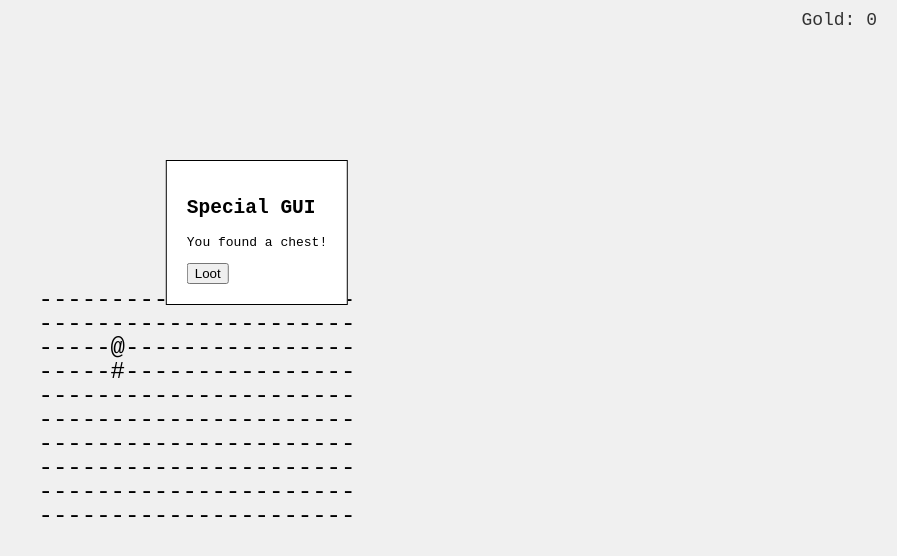
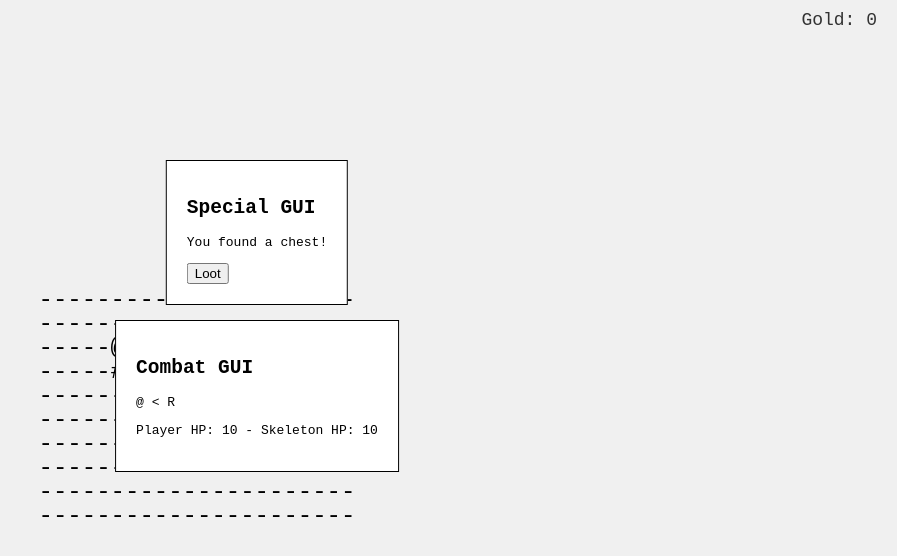
Before and after one commit to noc12345/srpg, a plain HTML site: page index.html in a window 1280 px wide. Shown: the whole page, without its empty margins (383-1280 px from the left). Drawn offline with Linux system fonts and the light colour scheme.

Commit message:
Update 4 index.html

```diff
--- a/index.html
+++ b/index.html
@@ -39,49 +39,76 @@
             color: #333;
             z-index: 1001; /* Ensure it's above the game grid */
         }
+        #combatGui {
+            display: none; /* Hidden by default */
+            position: fixed;
+            top: 40%;
+            left: 50%;
+            transform: translateX(-50%);
+            background-color: white;
+            border: 1px solid black;
+            padding: 20px;
+            z-index: 1000;
+        }
     </style>
 </head>
 <body>
-    <div id="game">
-        <!-- The game grid will be updated here -->
-    </div>
+    <div id="game"></div>
     <div id="gold">Gold: 0</div> <!-- Display the gold here, fixed to the top-right -->
     <div id="gui">
         <h2>Special GUI</h2>
         <p>You found a chest!</p>
         <button id="closeGui">Loot</button>
     </div>
+    <div id="combatGui">
+        <h2>Combat GUI</h2>
+        <p>@       < R </p>
+        <button id="attackButton">Attack</button>
+        <button id="dodgeButton">Dodge</button>
+    </div>
     <script>
         const gameElement = document.getElementById('game');
         const guiElement = document.getElementById('gui');
+        const combatGuiElement = document.getElementById('combatGui');
         const closeGuiButton = document.getElementById('closeGui');
+        const attackButton = document.getElementById('attackButton');
+        const dodgeButton = document.getElementById('dodgeButton');
         const goldElement = document.getElementById('gold');
         const grid = [];
         const rows = 10;
         const cols = 22;
         let playerPosition = { x: 5, y: 2 }; // Updated starting position
         let chestPosition = { x: 5, y: 3 }; // Chest position
+        let skeletonPosition = { x: 8, y: 4 }; // Skeleton starting position
         let gold = 0; // Gold variable
+        let playerHp = 10; // Player health
+        let skeletonHp = 10; // Skeleton health
+        let isPlayerDodging = false; // Player dodge state
+        let attackInProgress = false; // Prevent multiple attacks at once
+        let attackDirection = ''; // '<' or '>'
 
         function initGrid() {
             for (let i = 0; i < rows; i++) {
                 grid[i] = Array(cols).fill('-');
             }
             grid[chestPosition.y][chestPosition.x] = '#'; // Place chest at initial position
+            grid[skeletonPosition.y][skeletonPosition.x] = 'R'; // Place skeleton
             updateGrid();
         }
 
         function updateGrid() {
-            // Clear grid and place player
+            // Clear grid and place player and skeleton
             for (let i = 0; i < rows; i++) {
                 grid[i].fill('-');
             }
             grid[playerPosition.y][playerPosition.x] = '@'; // Place player
+            grid[skeletonPosition.y][skeletonPosition.x] = 'R'; // Place skeleton
             if (chestPosition.x !== -1 && chestPosition.y !== -1) {
                 grid[chestPosition.y][chestPosition.x] = '#'; // Place chest
             }
             gameElement.textContent = grid.map(row => row.join('')).join('\n');
             checkSpecialInteraction(); // Check for interaction
+            checkCombatInteraction(); // Check for combat interaction
         }
 
         function movePlayer(dx, dy) {
@@ -94,28 +121,94 @@
             }
         }
 
+        function moveSkeleton() {
+            let dx = 0;
+            let dy = 0;
+            if (skeletonPosition.x < playerPosition.x) dx = 1;
+            if (skeletonPosition.x > playerPosition.x) dx = -1;
+            if (skeletonPosition.y < playerPosition.y) dy = 1;
+            if (skeletonPosition.y > playerPosition.y) dy = -1;
+
+            // Prevent skeleton from overlapping player
+            if (skeletonPosition.x + dx === playerPosition.x && skeletonPosition.y + dy === playerPosition.y) {
+                return;
+            }
+
+            skeletonPosition.x += dx;
+            skeletonPosition.y += dy;
+            updateGrid();
+        }
+
         function checkSpecialInteraction() {
             const isNearChest =
                 (playerPosition.x === chestPosition.x && Math.abs(playerPosition.y - chestPosition.y) <= 1) ||
                 (playerPosition.y === chestPosition.y && Math.abs(playerPosition.x - chestPosition.x) <= 1);
 
             if (isNearChest) {
-                guiElement.style.display = 'block'; // Show GUI
+                guiElement.style.display = 'block'; // Show GUI for chest
             } else {
                 guiElement.style.display = 'none'; // Hide GUI
             }
         }
 
-        closeGuiButton.addEventListener('click', () => {
-            if (chestPosition.x !== -1 && chestPosition.y !== -1) { // Check if chest exists
-                chestPosition = { x: -1, y: -1 }; // Destroy chest
-                gold += Math.floor(Math.random() * 7 + 1); // Add random gold
-                goldElement.textContent = `Gold: ${gold}`; // Update gold display
-                updateGrid();
+        function checkCombatInteraction() {
+            const isNearSkeleton =
+                (playerPosition.x === skeletonPosition.x && Math.abs(playerPosition.y - skeletonPosition.y) <= 1) ||
+                (playerPosition.y === skeletonPosition.y && Math.abs(playerPosition.x - skeletonPosition.x) <= 1);
+
+            if (isNearSkeleton && playerHp > 0 && skeletonHp > 0) {
+                combatGuiElement.style.display = 'block'; // Show combat GUI
+            } else {
+                combatGuiElement.style.display = 'none'; // Hide combat GUI
             }
-            guiElement.style.display = 'none'; // Hide GUI when button is clicked
-        });
+        }
 
+        function handleAttack() {
+            if (attackInProgress) return;
+            attackInProgress = true;
+            attackDirection = '>';
+            setTimeout(() => {
+                if (skeletonHp > 0 && skeletonPosition.x === playerPosition.x && skeletonPosition.y === playerPosition.y) {
+                    skeletonHp -= 2; // Player attacks skeleton
+                    updateCombatGui();
+                }
+                attackInProgress = false;
+            }, 200); // 0.2 seconds delay for attack
+        }
+
+        function handleDodge() {
+            isPlayerDodging = true;
+            setTimeout(() => {
+                isPlayerDodging = false;
+            }, 200); // 0.2 seconds dodge window
+        }
+
+        function skeletonAttack() {
+            if (attackDirection === '<' && !isPlayerDodging) {
+                playerHp -= 2; // Skeleton attacks player
+                updateCombatGui();
+            }
+        }
+
+        function updateCombatGui() {
+            // Display current HP and attack/dodge options
+            combatGuiElement.innerHTML = `<h2>Combat GUI</h2><p>@       < R </p><p>Player HP: ${playerHp} - Skeleton HP: ${skeletonHp}</p>`;
+        }
+
+        // Combat button actions
+        attackButton.addEventListener('click', handleAttack);
+        dodgeButton.addEventListener('click', handleDodge);
+
+        // Simulate skeleton's slow movement and attack
+        setInterval(() => {
+            if (skeletonHp > 0 && playerHp > 0) {
+                moveSkeleton(); // Move skeleton
+                skeletonAttack(); // Skeleton attacks every 0.5 seconds
+                updateCombatGui(); // Update combat UI
+            }
+        }, 500); // 0.5 second interval for skeleton's action
+
+        // Game controls
         window.addEventListener('keydown', (event) => {
             switch (event.key) {
                 case 'ArrowUp':
@@ -133,6 +226,7 @@
             }
         });
 
+        // Initialize game
         initGrid();
     </script>
 </body>
```
